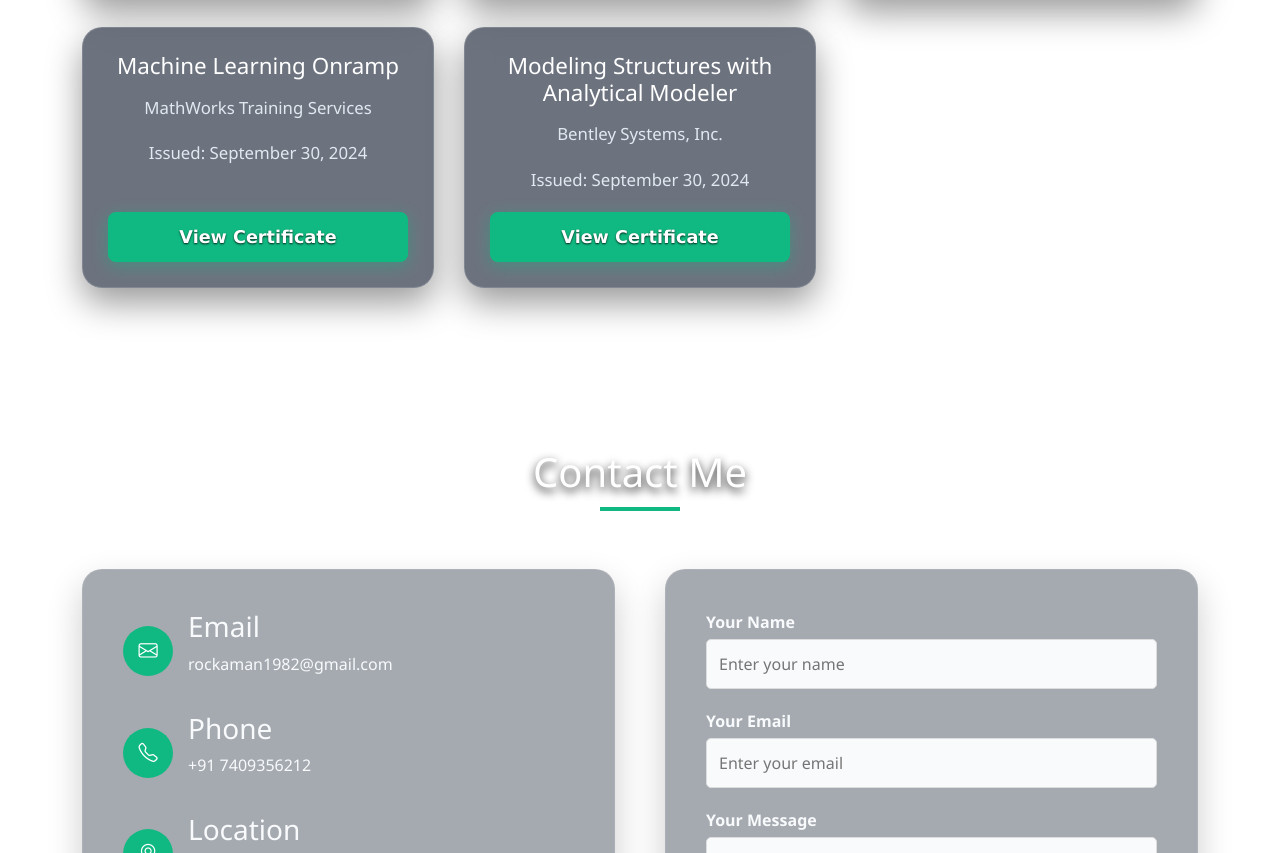
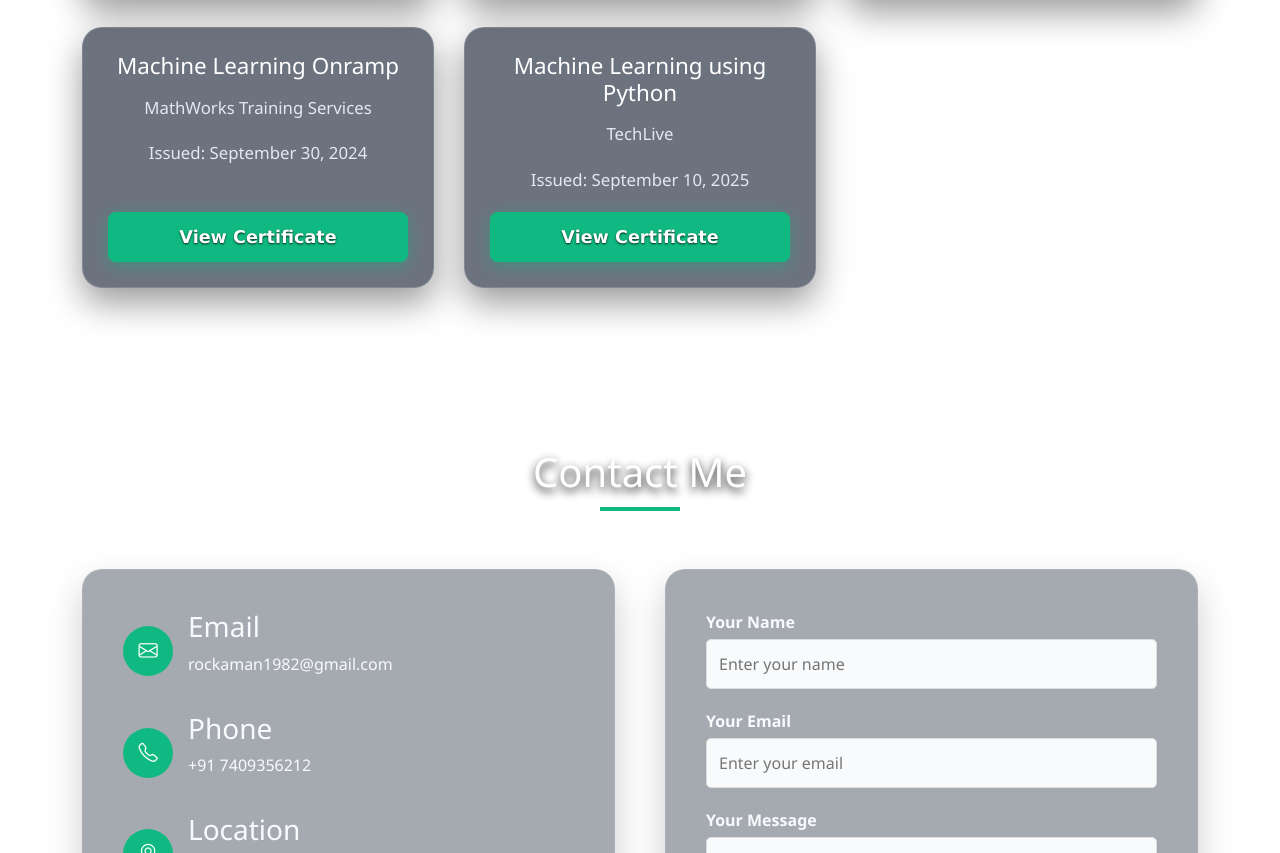
Before and after one commit to Gauravpandey0025/MY-PORTFOLIO, a plain HTML site: page index.html in a window 1280 px wide. Shown: the part 5536-6389 px from the top of the page. Drawn offline with nearby package versions, Linux system fonts and the light colour scheme.

Commit message:
Update index.html

```diff
--- a/index.html
+++ b/index.html
@@ -305,10 +305,10 @@
 
                 <div class="certificate-card">
                     <div class="certificate-content">
-                        <h3>Modeling Structures with Analytical Modeler</h3>
-                        <p>Bentley Systems, Inc.</p>
-                        <p>Issued: September 30, 2024</p>
-                        <a href="bently.png" target="_blank" rel="noopener noreferrer" class="btn">View Certificate</a>
+                        <h3>Machine Learning using Python</h3>
+                        <p>TechLive</p>
+                        <p>Issued: September 10, 2025</p>
+                        <a href="summercoursemlusingpython.jpg" rel="noopener noreferrer" class="btn">View Certificate</a>
                     </div>
                 </div>
 
```
